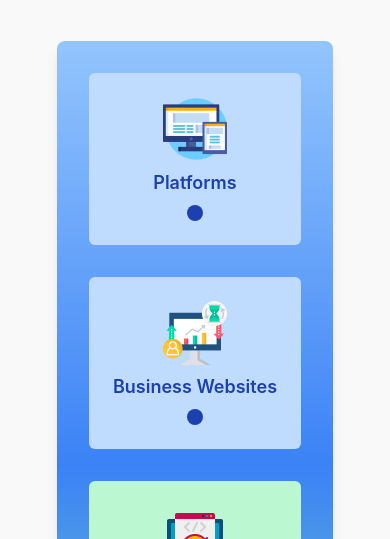
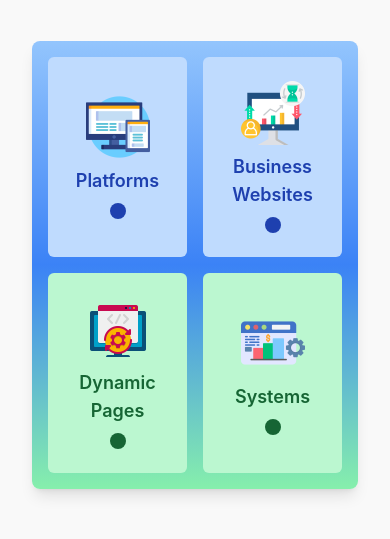
Before and after one commit to MohamedMagdy63/Webx-Crafters_website_company, a React (Create React App) app: page / in a window 390 px wide. Shown: the part 1357-1896 px from the top of the page. Built offline with nearby package versions, Linux system fonts and the light colour scheme; what @xpd/tailwind-3dtransforms, tailwindcss-text-fill, tailwindcss-text-fill-stroke would draw is missing.

Commit message:
analysis box at small screens

```diff
--- a/src/Components/AnalysisBox.jsx
+++ b/src/Components/AnalysisBox.jsx
@@ -27,7 +27,7 @@ const AnalysisBox = () => {
   return (
     <div className="flex justify-center p-8 sm:p-20">
       <motion.ul
-        className="grid grid-cols-1 sm:grid-cols-2 lg:grid-cols-4 gap-8 bg-gradient-to-b from-blue-300 via-blue-500 to-green-300 rounded-lg p-8 shadow-lg"
+        className="grid grid-cols-1 max-sm:grid-cols-2 lg:grid-cols-4 max-sm:gap-4 gap-8 bg-gradient-to-b from-blue-300 via-blue-500 to-green-300 rounded-lg max-sm:p-4 p-8 shadow-lg"
         variants={containerVariants}
         initial="hidden"
         animate="visible"
```
